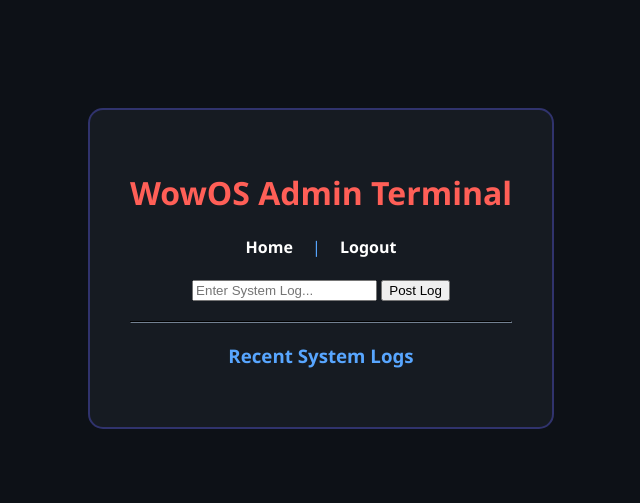
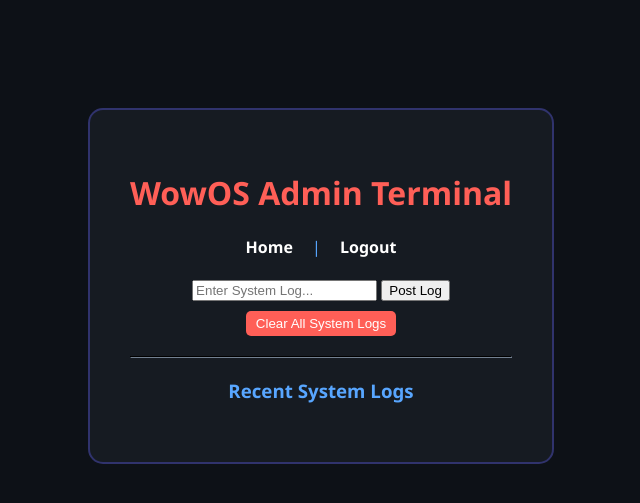
Before and after one commit to Wowstar2504/WowLink, a Flask app: page /admin in a window 1280 px wide. Shown: the top 503 px of the page, without its empty margins (319-959 px from the left). Run offline with Flask 3, Linux system fonts and the light colour scheme; a user stored in the database is signed in; data that the repository does not hold is empty.

Commit message:
Commit 3
Added a delete all function for the admin panel.

```diff
--- a/app.py
+++ b/app.py
@@ -93,10 +93,16 @@ def admin():
     cursor = conn.cursor()
 
     if request.method == 'POST':
-        new_log = request.form.get('log_content')
-        if new_log:
-            cursor.execute('INSERT INTO logs (content) VALUES (?)', (new_log,))
+        # Check if they clicked 'Delete All'
+        if 'delete_all' in request.form:
+            cursor.execute('DELETE FROM logs')
             conn.commit()
+        else:
+            # Otherwise, it's a normal log post
+            new_log = request.form.get('log_content')
+            if new_log:
+                cursor.execute('INSERT INTO logs (content) VALUES (?)', (new_log,))
+                conn.commit()
 
     cursor.execute('SELECT * FROM logs ORDER BY id DESC')
     all_logs = cursor.fetchall()
--- a/templates/admin.html
+++ b/templates/admin.html
@@ -14,6 +14,12 @@
             <button type="submit">Post Log</button>
         </form>
 
+        <form action="/admin" method="POST" style="margin-top: 10px;">
+            <button type="submit" name="delete_all" style="background-color: #ff5f57; color: white; border: none; padding: 5px 10px; border-radius: 5px; cursor: pointer;">
+            Clear All System Logs
+            </button>
+        </form>
+
         <hr style="border-color: #30363d; margin: 20px 0;">
 
         <h3>Recent System Logs</h3>
```
Also changed, not shown: wow.db.
